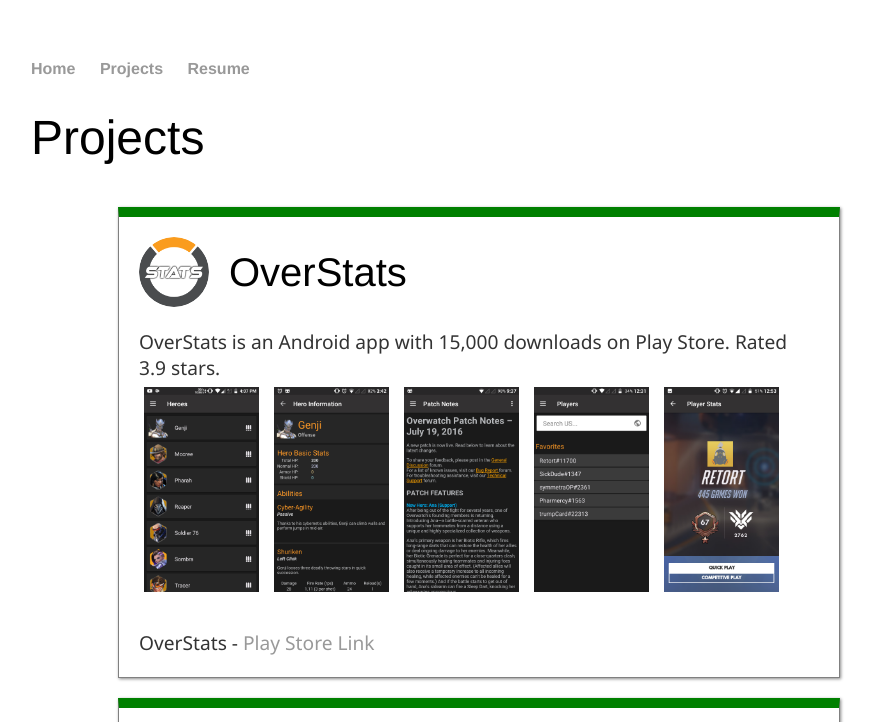
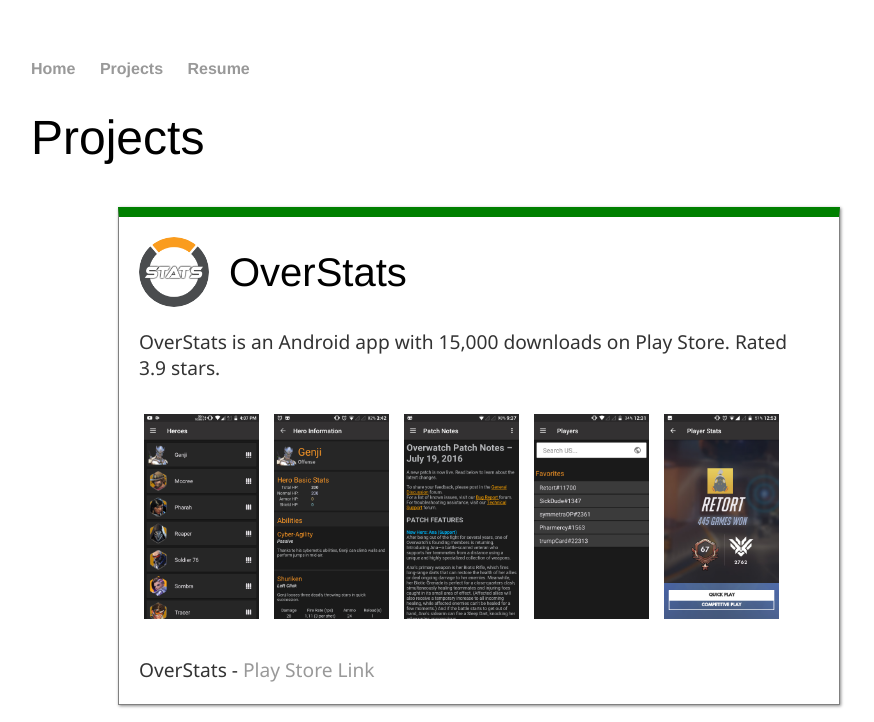
Before and after one commit to leotianlizhan/leotianlizhan.github.io, a plain HTML site: page projects.html in a window 1280 px wide. Shown: the top 722 px of the page, without its empty margins (161-1035 px from the left). Drawn offline with Linux system fonts and the light colour scheme.

Commit message:
added linebreak before pictures

```diff
--- a/projects.html
+++ b/projects.html
@@ -24,13 +24,15 @@
 			<img src="res_projects/overstats/ic_launcher-web.png" alt="Logo">
 			<h2>OverStats</h2>
 			<p>
-				OverStats is an Android app with 15,000 downloads on Play Store. Rated 3.9 stars.<br>
+				OverStats is an Android app with 15,000 downloads on Play Store. Rated 3.9 stars.
+				<br><br>
 				<img src="res_projects/overstats/heroes.png" alt="Android Screenshot">
 				<img src="res_projects/overstats/genji.png" alt="Android Screenshot">
 				<img src="res_projects/overstats/patch_notes.png" alt="Android Screenshot">
 				<img src="res_projects/overstats/player_search_with_favorites.png" alt="Android Screenshot">
 				<img src="res_projects/overstats/player_stats.png" alt="Android Screenshot">
-				<br><br>OverStats - <a href="https://goo.gl/jCbl46">Play Store Link</a>
+				<br><br>
+				OverStats - <a href="https://goo.gl/jCbl46">Play Store Link</a>
 			</p>
 		</div><!--/.card-->
 
```
